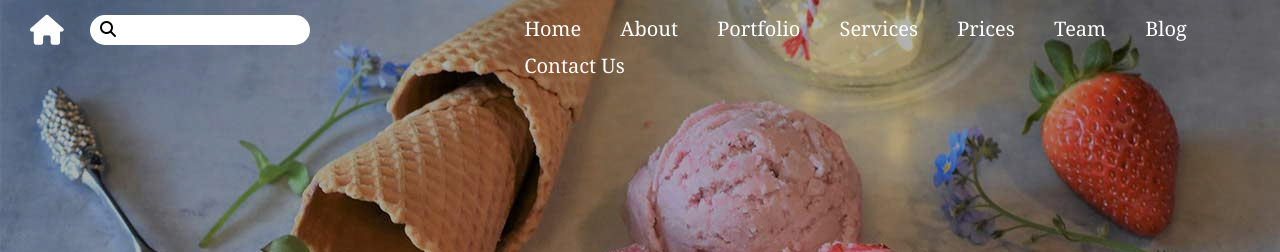
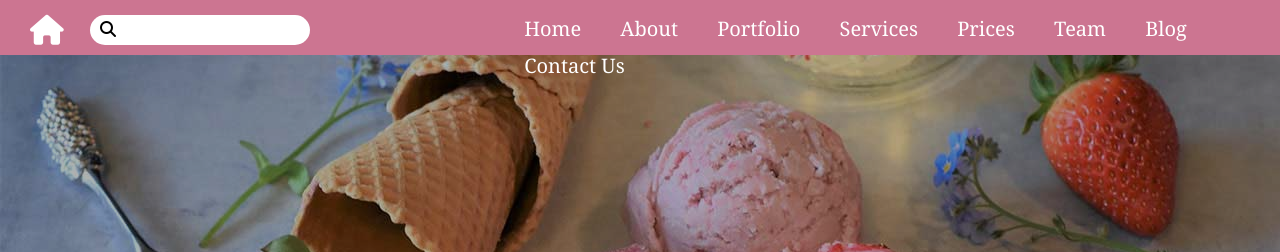
Before and after one commit to AyaEhabYoussefAhmed/pro_1, a plain HTML site: page index.html in a window 1280 px wide. Shown: the top 252 px of the page. Drawn offline with Linux system fonts and the light colour scheme.

Commit message:
fist update

```diff
--- a/css/style.css
+++ b/css/style.css
@@ -15,8 +15,7 @@ body {
     height: 55px;
     position: fixed;
     top: 0;
-
-    background-color: rgba(255, 0, 0, 0);
+    background-color: #cc7591 ;
     z-index: 999;
 }
 .header_icon{
```
